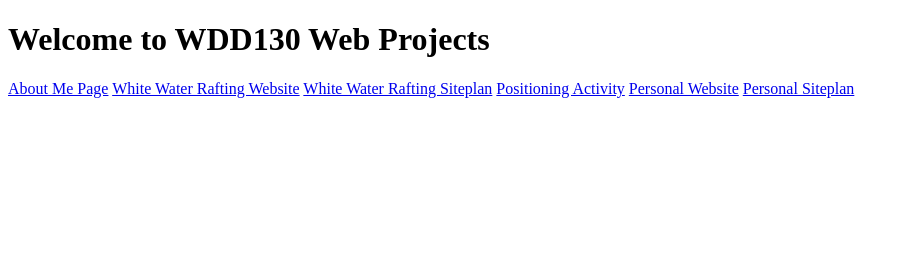
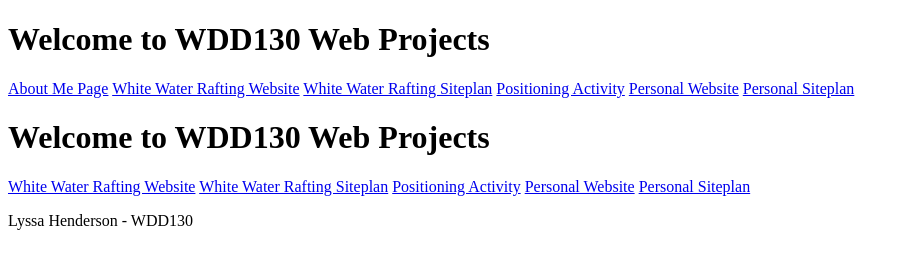
Before and after one commit to lyssahenderson/wdd130, a plain HTML site: page index.html in a window 1280 px wide. Shown: the whole page, without its empty margins (0-909 px from the left). Drawn offline with Linux system fonts and the light colour scheme.

Commit message:
added paragraph to home page

```diff
--- a/index.html
+++ b/index.html
@@ -15,5 +15,14 @@
   <a href="#">Personal Website</a>
   <a href="#">Personal Siteplan</a>
 </nav>
+    <h1>Welcome to WDD130 Web Projects</h1>
+        <nav>
+            <a href="wwr/index.html">White Water Rafting Website</a>
+            <a href="wwr/site-plan-rafting.html">White Water Rafting Siteplan</a>
+            <a href="positioning.html">Positioning Activity</a>
+            <a href="#">Personal Website</a>
+            <a href="#">Personal Siteplan</a>
+        </nav>
+<p>Lyssa Henderson - WDD130</p>
 </body>
 </html>
```
